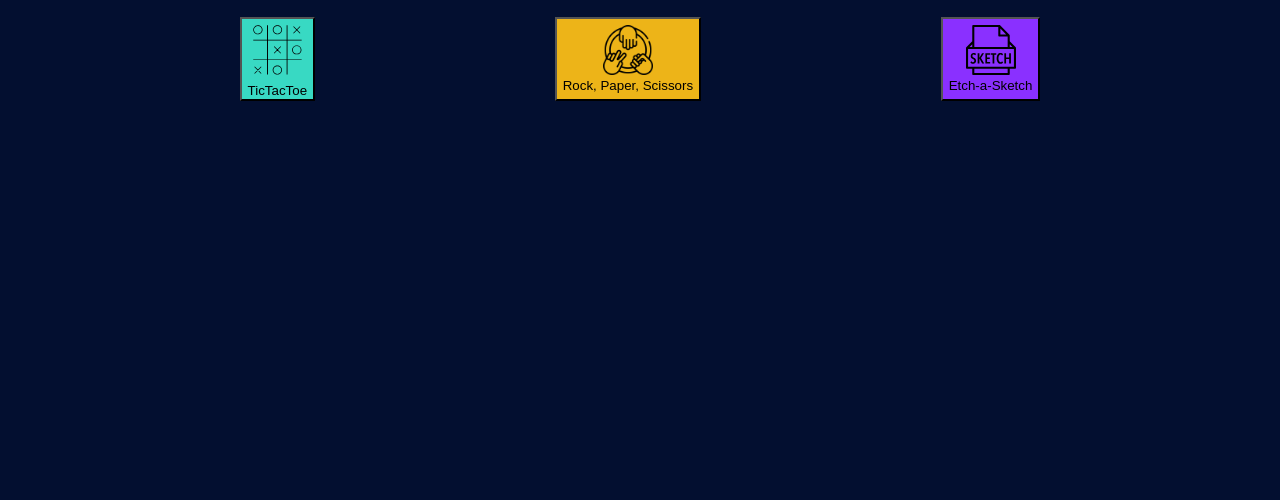
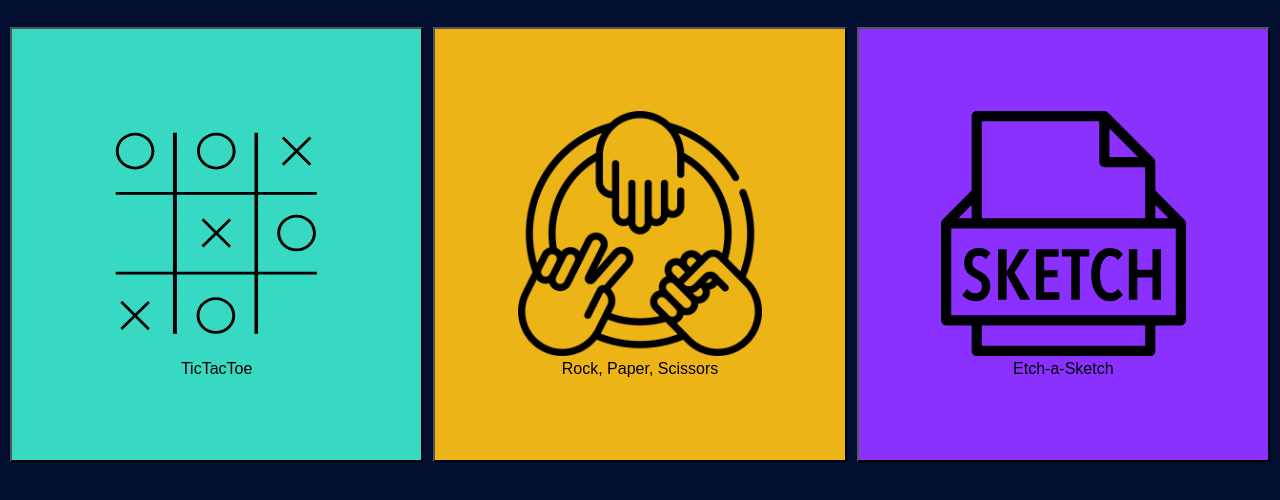
Before and after one commit to JJHH17/minimash, a website built with webpack: page src/index.html in a window 1280 px wide. Shown: the part 146-646 px from the top of the page. Built offline with nearby package versions, Linux system fonts and the light colour scheme.

Commit message:
Refactor button sizing, fits page fully along with images

```diff
--- a/src/index.html
+++ b/src/index.html
@@ -9,9 +9,9 @@
     <div id="home">
         <h1 id="minimashtitle">MiniMash</h1>
         <div id="buttonHolders">
-            <button id="tictactoebtn"> <img id="tictactoeimg" src="../Assets/tic-tac-toe.svg">TicTacToe</button>
-            <button id="rockpaperscissorbtn"> <img id="rockpaperscissorsimg" src="../Assets/rock-paper-scissors_6832100.png" height="50px"><br>Rock, Paper, Scissors</button>
-            <button id="etch-a-sketchbtn"> <img id="etch-a-sketchimg" src="../Assets/sketch-svgrepo-com.svg" height="50px"><br>Etch-a-Sketch</button>
+            <button id="tictactoebtn"> <img id="tictactoeimg" src="../Assets/tic-tac-toe.svg"><br>TicTacToe</button>
+            <button id="rockpaperscissorbtn"> <img id="rockpaperscissorsimg" src="../Assets/rock-paper-scissors_6832100.png"><br>Rock, Paper, Scissors</button>
+            <button id="etch-a-sketchbtn"> <img id="etch-a-sketchimg" src="../Assets/sketch-svgrepo-com.svg"><br>Etch-a-Sketch</button>
         </div>
 
     </div>
--- a/src/styles.css
+++ b/src/styles.css
@@ -13,7 +13,24 @@
 #buttonHolders {
     margin-top: 20px;
     display: flex;
-    justify-content: space-evenly;
+    gap: 10px;
+    padding: 10px;
+}
+
+#buttonHolders button {
+    flex: 1; /* Makes each button grow equally */
+    min-width: 0; /* Prevents flex children from overflowing */
+    padding: 12px;
+    font-size: 16px;
+    width: 100%; /* Just in case: reinforces full width inside flex */
+    box-sizing: border-box;
+}
+
+#buttonHolders button img {
+    height: auto;
+    max-height: 60%;
+    max-width: 100%;
+    object-fit: contain;
 }
 
 #tictactoebtn, #tictactoeimg {
```
